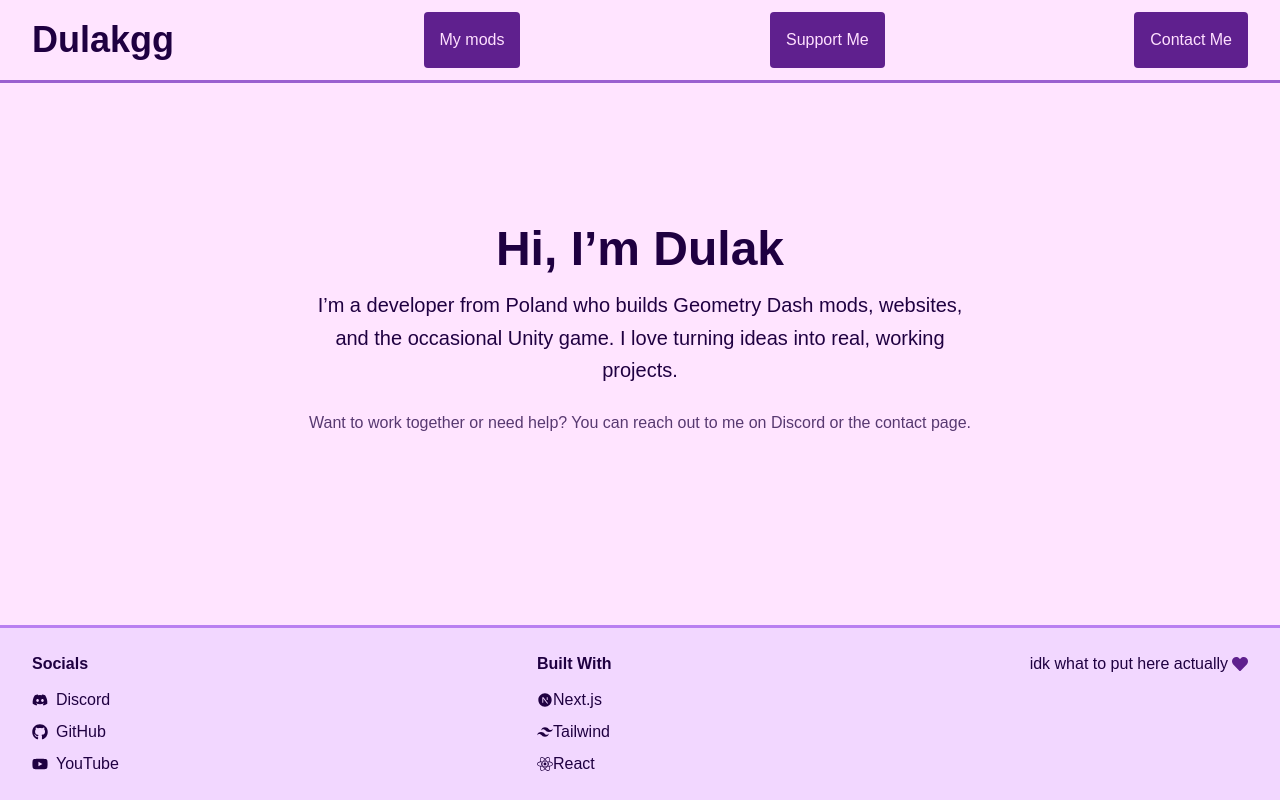
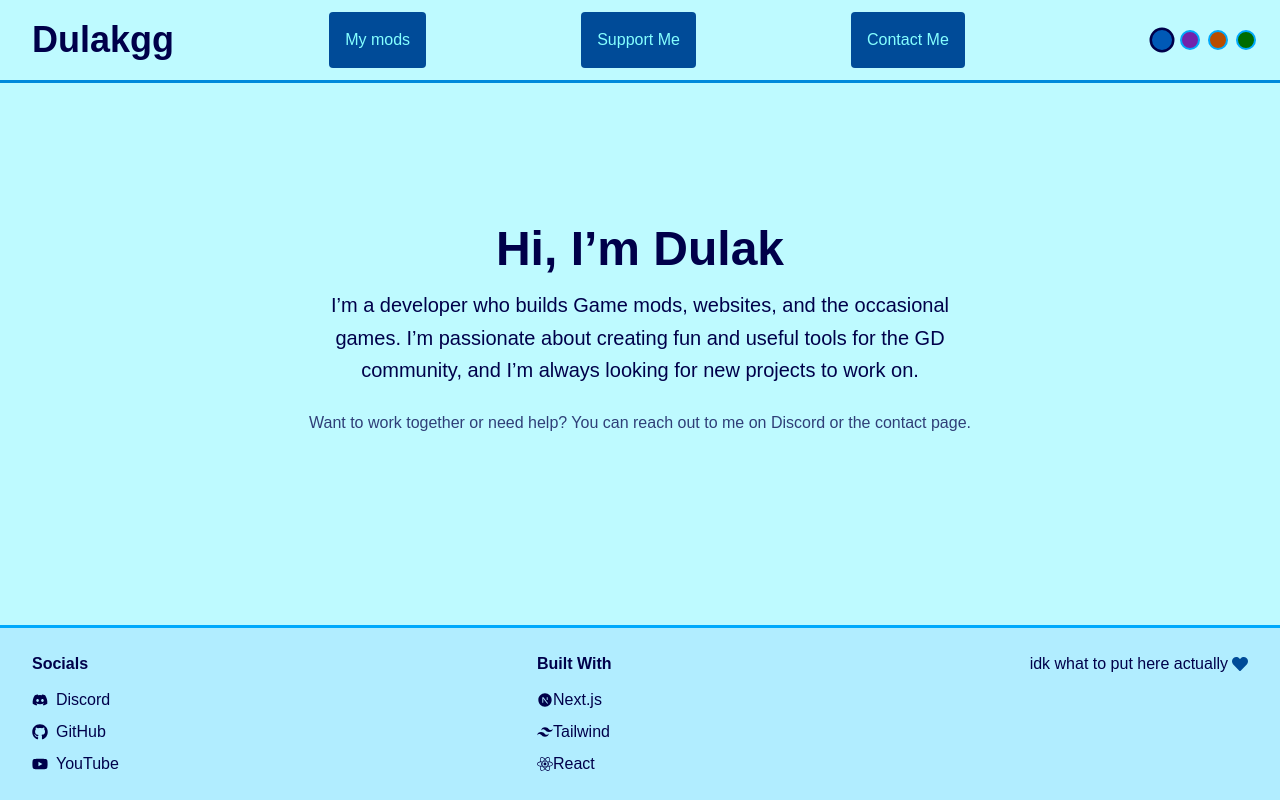
Before and after one commit to dulakgg/dulakgg.me, a Next.js app: page / in a window 1280 px wide. Built offline with nearby package versions, Linux system fonts and the light colour scheme; a web font is replaced by a local one.

Commit message:
added theme switcher

```diff
--- a/src/app/globals.css
+++ b/src/app/globals.css
@@ -1,19 +1,32 @@
 @import "tailwindcss";
 
 :root {
-  --background: oklch(0.96 0.085 306);
-  --bg-dark: oklch(0.92 0.085 306);
-  --text: oklch(0.15 0.17 306);
-  --text-muted: oklch(0.4 0.17 306);
-  --highlight: oklch(1 0.17 306);
-  --border: oklch(0.6 0.17 306);
-  --border-muted: oklch(0.7 0.17 306);
-  --primary: oklch(0.4 0.17 306);
-  --secondary: oklch(0.4 0.17 126);
+  --hue: 240;
+  --background: oklch(0.96 0.085 var(--hue));
+  --bg-dark: oklch(0.92 0.085 var(--hue));
+  --text: oklch(0.15 0.17 var(--hue));
+  --text-muted: oklch(0.4 0.17 var(--hue));
+  --highlight: oklch(1 0.17 var(--hue));
+  --border: oklch(0.6 0.17 var(--hue));
+  --border-muted: oklch(0.7 0.17 var(--hue));
+  --primary: oklch(0.4 0.17 var(--hue));
+  --secondary: oklch(0.4 0.17 calc(var(--hue) - 180));
   --danger: oklch(0.5 0.17 30);
   --warning: oklch(0.5 0.17 100);
   --success: oklch(0.5 0.17 160);
   --info: oklch(0.5 0.17 260);
+}
+
+[data-theme="pink"] {
+  --hue: 306;
+}
+
+[data-theme="gold"] {
+  --hue: 60;
+}
+
+[data-theme="green"] {
+  --hue: 140;
 }
 
 
--- a/src/app/layout.tsx
+++ b/src/app/layout.tsx
@@ -19,6 +19,14 @@ export default function RootLayout({
 }>) {
   return (
     <html lang="en">
+      <head>
+        <script dangerouslySetInnerHTML={{ __html: `
+          try {
+            var t = localStorage.getItem('theme');
+            if (t && t !== 'blue') document.documentElement.setAttribute('data-theme', t);
+          } catch(e) {}
+        ` }} />
+      </head>
       <body
         className={sourGummy.className}
       >
--- a/src/app/mods/page.tsx
+++ b/src/app/mods/page.tsx
@@ -38,7 +38,6 @@ export default function Support() {
               linkGitHub="https://github.com/dulakgg/Wraith-codes"
               gdVersion="2.2081"
               linkGeode="https://geode-sdk.org/mods/dulak.wraith-help"
-              unfinished
             />
             <ModTIle
               icon="https://github.com/dulakgg/Lock-In/blob/main/logo.png?raw=true"
--- a/src/app/page.tsx
+++ b/src/app/page.tsx
@@ -13,8 +13,8 @@ export default function Home() {
             Hi, I’m Dulak
           </h1>
           <p className="text-text text-lg md:text-xl leading-relaxed mb-6">
-            I’m a developer from Poland who builds Geometry Dash mods, websites, and
-      the occasional Unity game. I love turning ideas into real, working projects.
+            I’m a developer who builds Game mods, websites, and
+      the occasional games. I’m passionate about creating fun and useful tools for the GD community, and I’m always looking for new projects to work on.
           </p>
           <p className="text-text opacity-75">
             Want to work together or need help? You can reach out to me on Discord or the contact page.
--- /dev/null
+++ b/src/components/ThemeSwitcher.tsx
@@ -0,0 +1,53 @@
+'use client';
+import { useEffect, useState } from 'react';
+
+type Theme = 'blue' | 'pink' | 'gold' | 'green';
+
+const themes: { value: Theme; color: string; label: string }[] = [
+  { value: 'blue',  color: 'oklch(0.45 0.2 240)',  label: 'Blue'  },
+  { value: 'pink',  color: 'oklch(0.45 0.2 306)',  label: 'Pink'  },
+  { value: 'gold',  color: 'oklch(0.55 0.18 60)',   label: 'Gold'  },
+  { value: 'green', color: 'oklch(0.45 0.2 140)',   label: 'Green' },
+];
+
+function applyTheme(t: Theme) {
+  if (t === 'blue') {
+    document.documentElement.removeAttribute('data-theme');
+  } else {
+    document.documentElement.setAttribute('data-theme', t);
+  }
+}
+
+export default function ThemeSwitcher() {
+  const [theme, setTheme] = useState<Theme>('blue');
+
+  useEffect(() => {
+    const saved = (localStorage.getItem('theme') as Theme) || 'blue';
+    setTheme(saved);
+    applyTheme(saved);
+  }, []);
+
+  function handleTheme(t: Theme) {
+    setTheme(t);
+    localStorage.setItem('theme', t);
+    applyTheme(t);
+  }
+
+  return (
+    <div className="flex gap-2 items-center">
+      {themes.map((t) => (
+        <button
+          key={t.value}
+          onClick={() => handleTheme(t.value)}
+          title={t.label}
+          style={{ background: t.color }}
+          className={`w-5 h-5 rounded-full border-2 transition-transform hover:scale-125 cursor-pointer ${
+            theme === t.value
+              ? 'border-text scale-125'
+              : 'border-border-muted'
+          }`}
+        />
+      ))}
+    </div>
+  );
+}
--- a/src/components/navbar.tsx
+++ b/src/components/navbar.tsx
@@ -3,6 +3,7 @@ import { useState } from 'react';
 import { motion } from "motion/react"
 import { IoMenu } from "react-icons/io5";
 import { IoMdClose } from "react-icons/io";
+import ThemeSwitcher from './ThemeSwitcher';
 
 export default function Navbar() {
     const [dropdown, setDropdown] = useState(false);
@@ -24,6 +25,9 @@ export default function Navbar() {
           whileHover={{ scale: 1.1 }}
           whileTap={{ scale: 0.95 }}
           href="/contact" className='mr-8 hidden content-center-safe lg:block bg-button hover:bg-button-hover rounded p-4 text-highlight'>Contact Me</motion.a>
+          <div className="hidden lg:flex mr-6">
+            <ThemeSwitcher />
+          </div>
           <motion.button
           initial={{ scale: 0 }} animate={{ scale: 1 }}
           whileHover={{ scale: 1.1 }}
@@ -36,6 +40,9 @@ export default function Navbar() {
               <a href="/mods" className='text-highlight mb-3 p-2 w-75 bg-button hover:bg-button-hover rounded'>My mods</a>
               <a href="/support" className='text-highlight mb-3 w-75 p-2 bg-button hover:bg-button-hover rounded'>Support Me</a>
               <a href="/contact" className='text-highlight mb-3 w-75 p-2 bg-button hover:bg-button-hover rounded'>Contact Me</a>
+              <div className="mb-1 flex justify-center w-full">
+                <ThemeSwitcher />
+              </div>
             </div>
           )}
       </nav>
```
